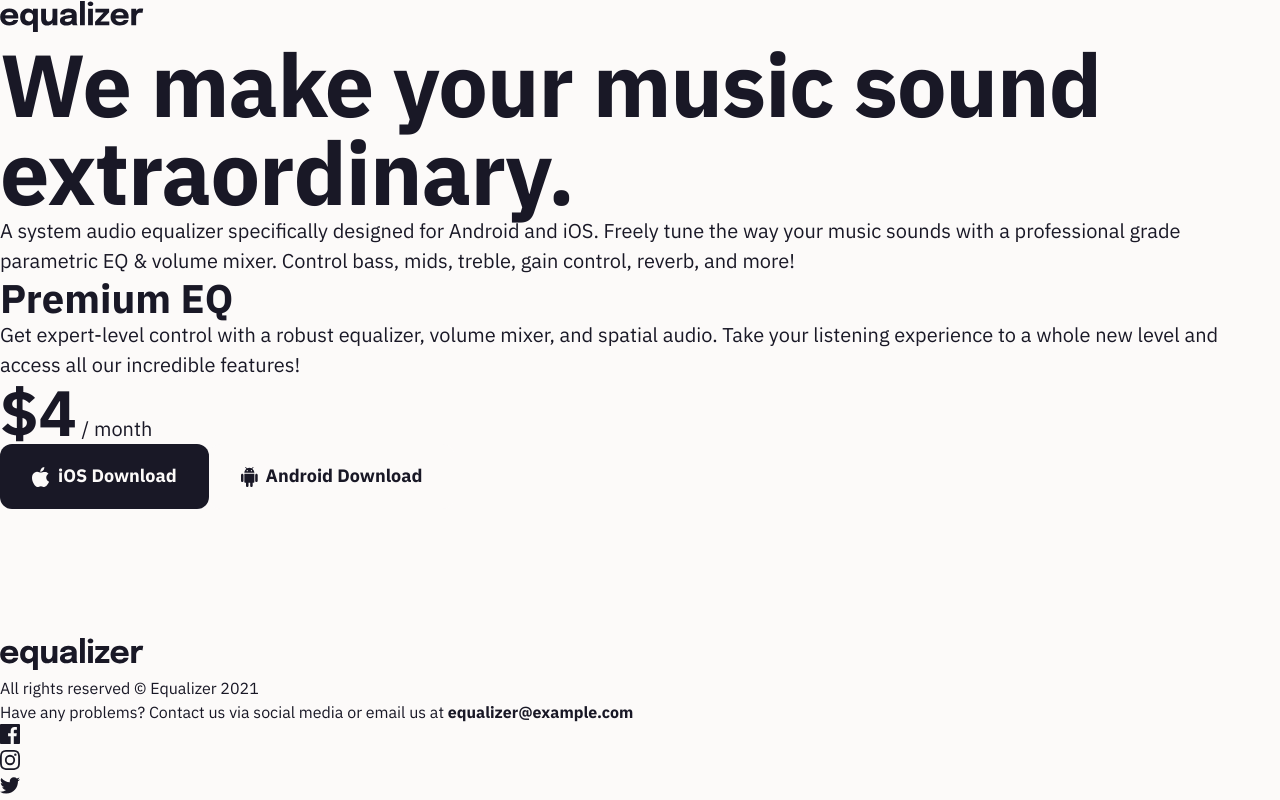
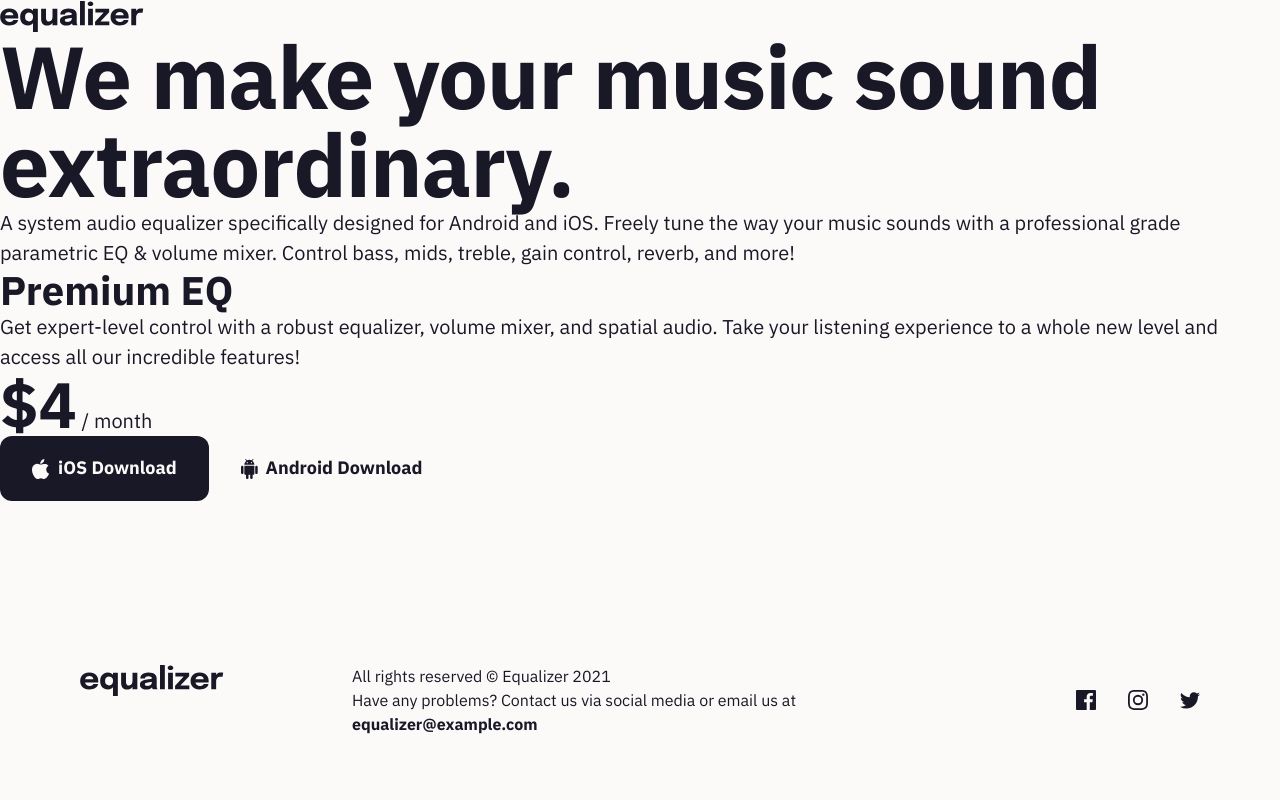
Before and after one commit to Arsalan2078/equalizer-landing-page, a React (Vite) app: page / in a window 1280 px wide. Built offline with nearby package versions, Linux system fonts and the light colour scheme.

Commit message:
footer complete

```diff
--- a/src/App.tsx
+++ b/src/App.tsx
@@ -1,87 +1,14 @@
 import styles from "./App.module.scss";
-import Button from "./components/Button";
-import Icon from "./components/Icon";
-import Logo from "./components/Logo";
-import SocMed from "./components/SocMed";
+import Footer from "./components/Footer";
+import Header from "./components/Header";
+import Main from "./components/Main";
 
 const App = () => {
   return (
     <div className={`${styles.app} text-preset--body`}>
-      <header>
-        <nav>
-          <Logo />
-        </nav>
-
-        <div>
-          <h1 className="text-preset--heading">
-            We make your music sound extraordinary.
-          </h1>
-
-          <p>
-            A system audio equalizer specifically designed for Android and iOS.
-            Freely tune the way your music sounds with a professional grade
-            parametric EQ & volume mixer. Control bass, mids, treble, gain
-            control, reverb, and more!
-          </p>
-        </div>
-      </header>
-
-      <main>
-        <h2 className="text-preset--sub-title">Premium EQ</h2>
-
-        <p>
-          Get expert-level control with a robust equalizer, volume mixer, and
-          spatial audio. Take your listening experience to a whole new level and
-          access all our incredible features!
-        </p>
-
-        <div>
-          <span className="text-preset--sub-price">$4</span> / month
-        </div>
-
-        <Button href="#">
-          <Icon icon="apple" /> iOS Download
-        </Button>
-
-        <Button href="#" button="light">
-          <Icon icon="android" /> Android Download
-        </Button>
-      </main>
-
-      <footer className="text-preset--footer">
-        <Logo />
-
-        <div>
-          <div>All rights reserved © Equalizer 2021</div>
-          <div>
-            Have any problems? Contact us via social media or email us at{" "}
-            <a
-              href="mailto:equalizer@example.com"
-              className="text-preset--footer-bold"
-            >
-              equalizer@example.com
-            </a>
-          </div>
-        </div>
-
-        <ul>
-          <li>
-            <SocMed href="#">
-              <Icon icon="facebook" />
-            </SocMed>
-          </li>
-          <li>
-            <SocMed href="#">
-              <Icon icon="instagram" />
-            </SocMed>
-          </li>
-          <li>
-            <SocMed href="#">
-              <Icon icon="twitter" />
-            </SocMed>
-          </li>
-        </ul>
-      </footer>
+      <Header />
+      <Main />
+      <Footer />
     </div>
   );
 };
--- /dev/null
+++ b/src/components/Footer/index.module.scss
@@ -0,0 +1,38 @@
+@use "../../scss/abstracts/z-index" as abs;
+
+.footer {
+  padding: 4rem clamp(1.25rem, 0rem + 5.2083vw, 2.5rem);
+}
+
+.grid {
+  display: grid;
+  row-gap: 2rem;
+
+  @include abs.min-width("md") {
+    grid-template-columns: 1fr auto;
+
+    > *:nth-child(1) {
+      grid-column: span 2;
+      align-self: start;
+    }
+  }
+
+  @include abs.min-width("xl") {
+    column-gap: 8rem;
+    grid-template-columns: auto 1fr auto;
+
+    > *:nth-child(1) {
+      grid-column: span 1;
+    }
+  }
+}
+
+.socmeds {
+  display: flex;
+  align-items: center;
+  gap: 2rem;
+
+  > li {
+    display: flex;
+  }
+}
--- /dev/null
+++ b/src/components/Footer/index.tsx
@@ -0,0 +1,49 @@
+import styles from "./index.module.scss";
+import Icon from "../Icon";
+import Logo from "../Logo";
+import SocMed from "../SocMed";
+
+const Footer = () => {
+  return (
+    <footer className={`${styles.footer} text-preset--footer`}>
+      <div className={`${styles.grid} container`}>
+        <div>
+          <Logo />
+        </div>
+
+        <p>
+          All rights reserved © Equalizer 2021
+          <br />
+          Have any problems? Contact us via social media or email us at
+          <br />
+          <a
+            href="mailto:equalizer@example.com"
+            className="text-preset--footer-bold"
+          >
+            equalizer@example.com
+          </a>
+        </p>
+
+        <ul className={styles.socmeds}>
+          <li>
+            <SocMed href="#">
+              <Icon icon="facebook" />
+            </SocMed>
+          </li>
+          <li>
+            <SocMed href="#">
+              <Icon icon="instagram" />
+            </SocMed>
+          </li>
+          <li>
+            <SocMed href="#">
+              <Icon icon="twitter" />
+            </SocMed>
+          </li>
+        </ul>
+      </div>
+    </footer>
+  );
+};
+
+export default Footer;
--- /dev/null
+++ b/src/components/Header/index.tsx
@@ -0,0 +1,26 @@
+import Logo from "../Logo";
+
+const Header = () => {
+  return (
+    <header>
+      <nav>
+        <Logo />
+      </nav>
+
+      <div>
+        <h1 className="text-preset--heading">
+          We make your music sound extraordinary.
+        </h1>
+
+        <p>
+          A system audio equalizer specifically designed for Android and iOS.
+          Freely tune the way your music sounds with a professional grade
+          parametric EQ & volume mixer. Control bass, mids, treble, gain
+          control, reverb, and more!
+        </p>
+      </div>
+    </header>
+  );
+};
+
+export default Header;
--- a/src/components/Logo/index.module.scss
+++ b/src/components/Logo/index.module.scss
@@ -1,4 +1,6 @@
 .logo {
+  display: block;
+
   > img {
     width: calc(144 / 16 * 1rem);
     aspect-ratio: auto;
--- /dev/null
+++ b/src/components/Main/index.tsx
@@ -0,0 +1,31 @@
+import Button from "../Button";
+import Icon from "../Icon";
+import styles from "./index.module.scss";
+
+const Main = () => {
+  return (
+    <main>
+      <h2 className="text-preset--sub-title">Premium EQ</h2>
+
+      <p>
+        Get expert-level control with a robust equalizer, volume mixer, and
+        spatial audio. Take your listening experience to a whole new level and
+        access all our incredible features!
+      </p>
+
+      <div>
+        <span className="text-preset--sub-price">$4</span> / month
+      </div>
+
+      <Button href="#">
+        <Icon icon="apple" /> iOS Download
+      </Button>
+
+      <Button href="#" button="light">
+        <Icon icon="android" /> Android Download
+      </Button>
+    </main>
+  );
+};
+
+export default Main;
--- a/src/scss/base/_base.scss
+++ b/src/scss/base/_base.scss
@@ -0,0 +1,10 @@
+img {
+  display: block;
+}
+
+a:focus {
+  box-shadow: (
+    0 0 0 calc(3 / 16 * 1rem) var(--c-white),
+    0 0 0 calc(5 / 16 * 1rem) var(--c-slate)
+  );
+}
--- a/src/scss/index.scss
+++ b/src/scss/index.scss
@@ -1 +1,2 @@
 @use "./base/z-index" as base;
+@use "./utilities/z-index" as utilities;
--- /dev/null
+++ b/src/scss/utilities/_container.scss
@@ -0,0 +1,4 @@
+.container {
+  margin: 0 auto;
+  width: min(100%, calc(1120 / 16 * 1rem));
+}
--- /dev/null
+++ b/src/scss/utilities/_z-index.scss
@@ -0,0 +1 @@
+@forward "./container";
```
Also changed, not shown: src/components/Main/index.module.scss (added).
